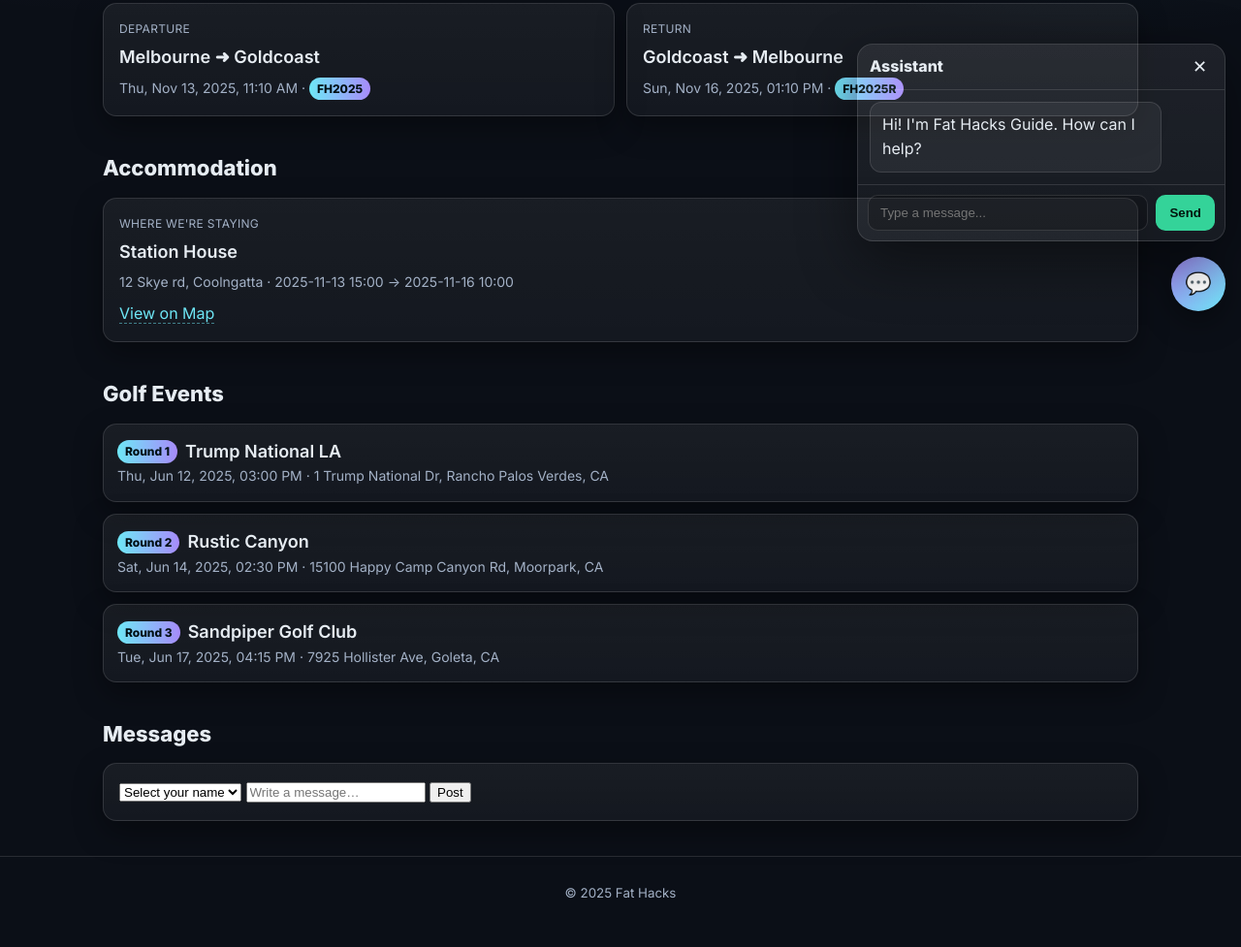
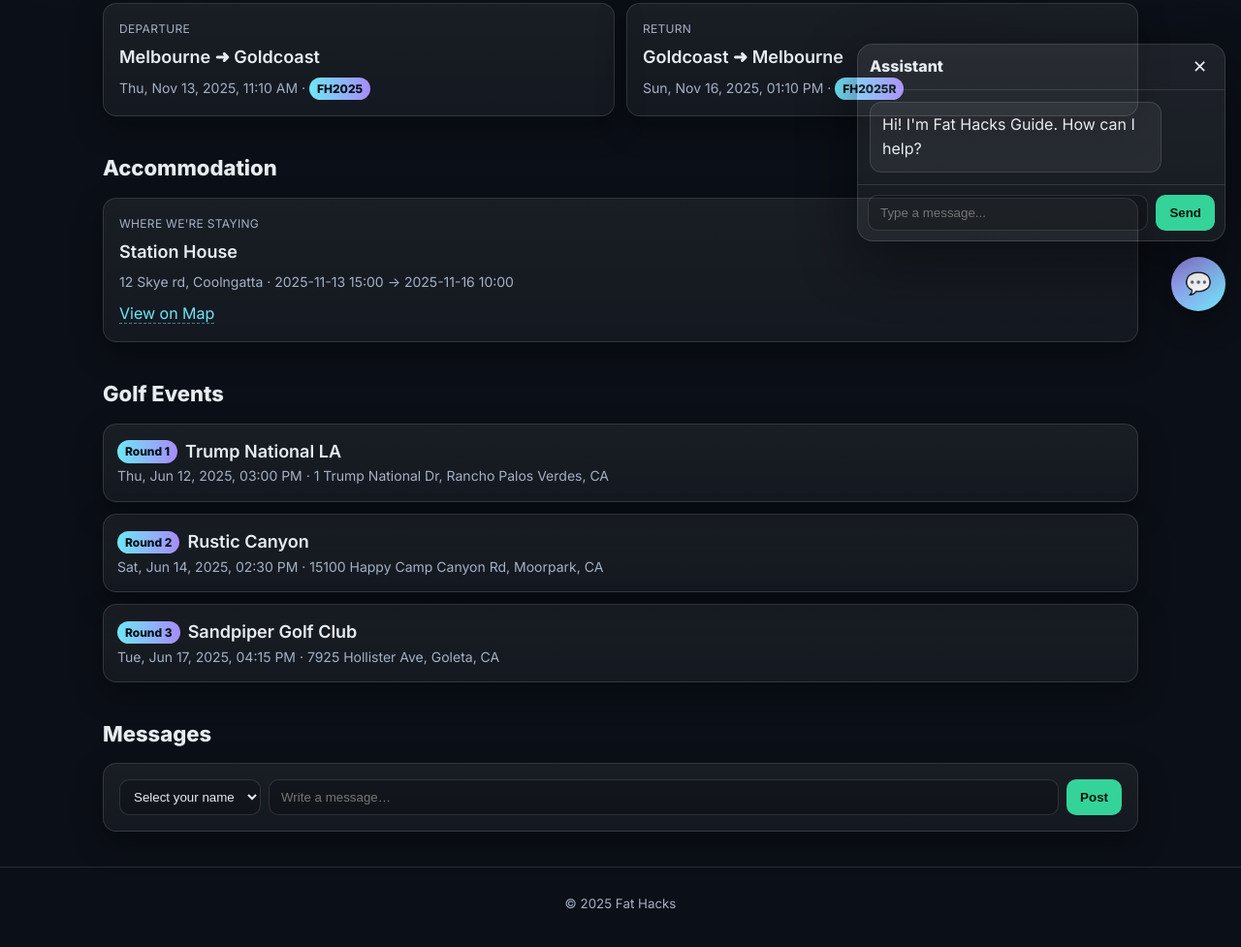
Before and after one commit to GaryBary/WebAppFH25, a plain HTML site: page index.html in a window 1280 px wide. Shown: the part 463-1440 px from the top of the page at 97% size. Drawn offline with Linux system fonts and the light colour scheme; a script that the page names is missing.

Commit message:
Update styles.css

```diff
--- a/styles.css
+++ b/styles.css
@@ -208,3 +208,10 @@ h2 {
 .chat-form { display: flex; gap: 8px; padding: 10px; border-top: 1px solid var(--border); }
 .chat-input { flex: 1; padding: 10px 12px; border-radius: 10px; border: 1px solid var(--border); background: rgba(0,0,0,0.2); color: var(--fg); }
 .chat-send { background: var(--accent-3); color: #02150d; border: none; border-radius: 10px; padding: 10px 14px; font-weight: 700; cursor: pointer; }
+
+.msg-form { display:flex; gap:8px; flex-wrap:wrap; }
+#msg-author { padding:8px 10px; border-radius:10px; border:1px solid var(--border); background: rgba(0,0,0,0.2); color: var(--fg); }
+.msg-input { flex:1; min-width:200px; padding:10px 12px; border-radius:10px; border:1px solid var(--border); background: rgba(0,0,0,0.2); color: var(--fg); }
+.msg-send { background: var(--accent-3); color:#02150d; border:none; border-radius:10px; padding:10px 14px; font-weight:700; cursor:pointer; }
+.msg-item { padding:10px 12px; border-radius:12px; background: var(--card); border:1px solid var(--border); }
+.msg-meta { font-size:12px; color:var(--muted); margin-bottom:4px; }
```
